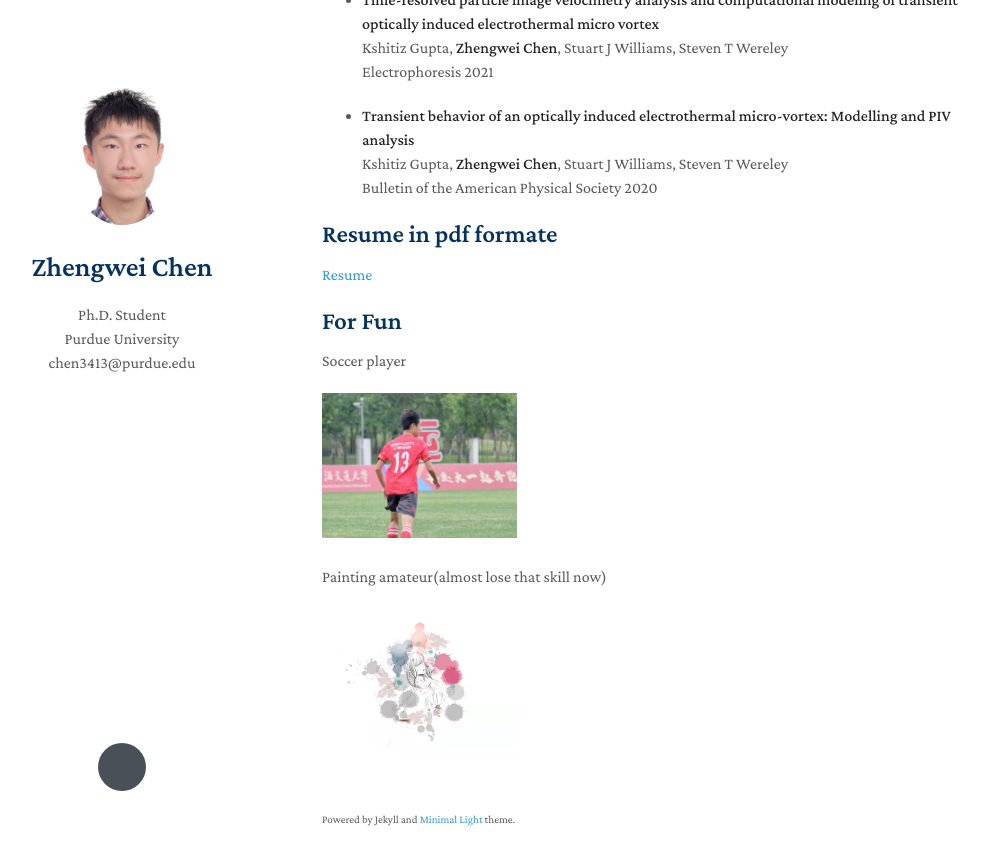
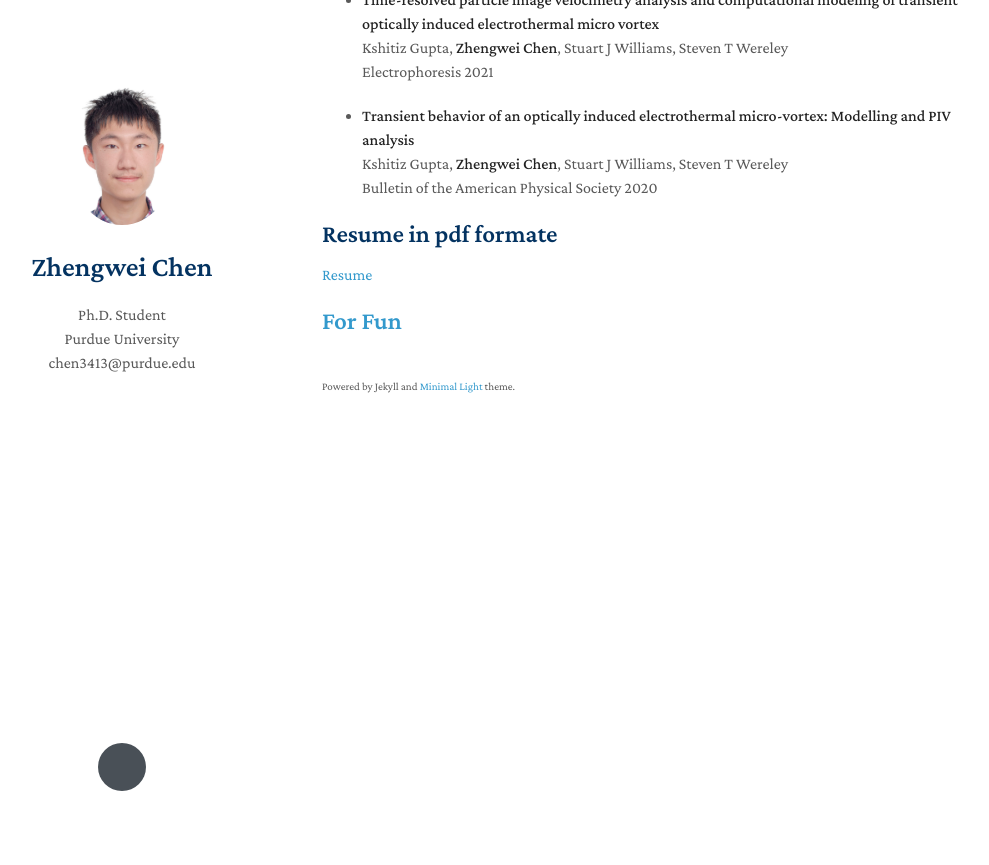
Before and after one commit to zhengweichen1998/zhengweichen, a Jekyll site: the page built from index.md, in a window 1280 px wide and 900 px high, scrolled down 539 px. Shown: the top 865 px of the window, without its empty margins (148-1137 px from the left). Built offline with Jekyll 4.4.1, drawn with Linux system fonts in a browser that asks for light colours; nearby versions of some CDN libraries; a style sheet for code colours, icons or effects is not loaded; our own code applies the rules of GitHub Pages for plain Markdown files.

Commit message:
Update index.md

```diff
--- a/index.md
+++ b/index.md
@@ -38,12 +38,4 @@ Bulletin of the American Physical Society 2020
 [Resume](./assets/img/zhengweichen_resume.pdf)
 
 
-## For Fun
-
-Soccer player
-
-<img src="./assets/img/soccer.jpg" width="30%">
-
-Painting amateur(almost lose that skill now)
-
-<img src="./assets/img/taylor.jpg" width="30%">
+## [For Fun](./forfun.md)
```
